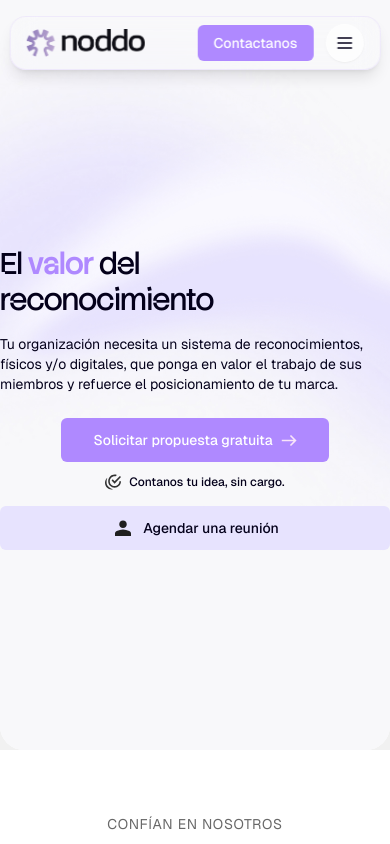
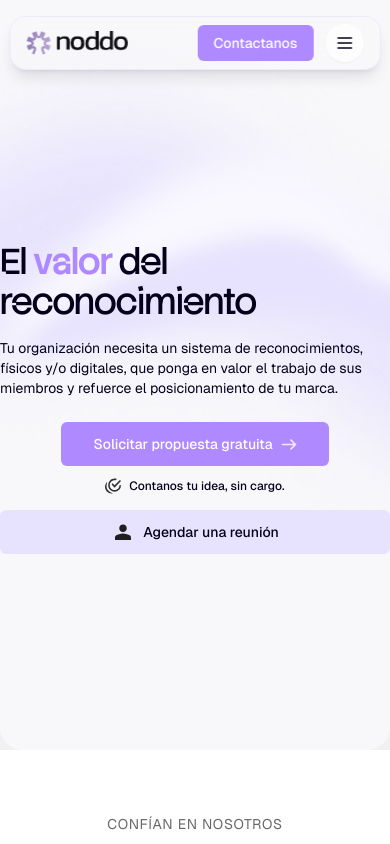
Before and after one commit to nodoawards/nodoawards, a Next.js app: page / in a window 390 px wide. Shown: the top 844 px of the page. Built offline with nearby package versions, Linux system fonts and the light colour scheme.

Commit message:
Navbar mobile y logos ajustados
Made-with: Cursor

```diff
--- a/app/nosotros/page.tsx
+++ b/app/nosotros/page.tsx
@@ -47,9 +47,9 @@ export default function NosotrosPage() {
               <Image
                 src="/Logo PNG - texto negro.png"
                 alt="NODO AWARDS"
-                width={130}
-                height={28}
-                className="h-7 w-auto transition-opacity duration-300"
+                width={120}
+                height={24}
+                className="h-6 w-auto transition-opacity duration-300"
               />
             </Link>
           </div>
--- a/app/page.tsx
+++ b/app/page.tsx
@@ -71,9 +71,9 @@ export default function LandingPage() {
             <Image
               src="/Logo PNG - texto negro.png"
               alt="NODO AWARDS"
-              width={130}
-              height={28}
-              className="h-7 w-auto transition-opacity duration-300"
+              width={120}
+              height={24}
+              className="h-6 w-auto transition-opacity duration-300"
             />
           </div>
 
@@ -229,7 +229,7 @@ export default function LandingPage() {
             </div>
 
             <div className="space-y-4">
-              <h1 className="text-3xl font-normal tracking-tight sm:text-4xl md:text-5xl lg:text-[64px] font-stack-sans-notch">
+              <h1 className="text-4xl font-normal tracking-tight sm:text-5xl md:text-6xl lg:text-[72px] font-stack-sans-notch">
                 <span style={{ color: '#04001B', fontWeight: 400 }}>El </span>
                 <span style={{ color: '#AF89FF', fontWeight: 500 }}>valor </span>
                 <span style={{ color: '#04001B', fontWeight: 400 }}>del</span>
--- a/app/productos/page.tsx
+++ b/app/productos/page.tsx
@@ -104,9 +104,9 @@ export default function ProductosPage() {
               <Image
                 src="/Logo PNG - texto negro.png"
                 alt="NODO AWARDS"
-                width={130}
-                height={28}
-                className="h-7 w-auto transition-opacity duration-300"
+                width={120}
+                height={24}
+                className="h-6 w-auto transition-opacity duration-300"
               />
             </Link>
           </div>
--- a/app/servicios/page.tsx
+++ b/app/servicios/page.tsx
@@ -87,9 +87,9 @@ export default function ServiciosPage() {
               <Image
                 src="/Logo PNG - texto negro.png"
                 alt="NODO AWARDS"
-                width={130}
-                height={28}
-                className="h-7 w-auto transition-opacity duration-300"
+                width={120}
+                height={24}
+                className="h-6 w-auto transition-opacity duration-300"
               />
             </Link>
           </div>
```
